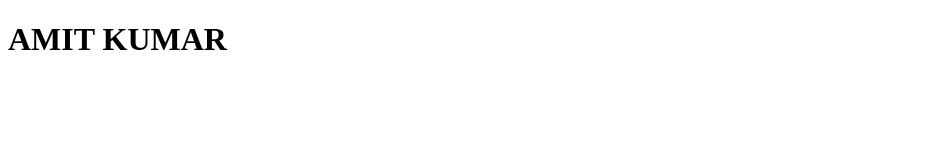
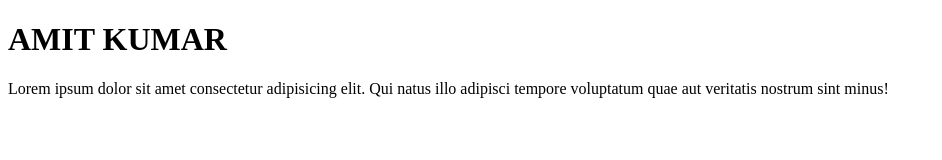
Before and after one commit to Vivekkumar8084904306/Practise-Repo, a plain HTML site: page index.html in a window 1280 px wide. Shown: the whole page, without its empty margins (0-942 px from the left). Drawn offline with Linux system fonts and the light colour scheme.

Commit message:
added a branch

```diff
--- a/index.html
+++ b/index.html
@@ -7,5 +7,6 @@
 </head>
 <body>
     <h1>AMIT KUMAR</h1>
+    <p>Lorem ipsum dolor sit amet consectetur adipisicing elit. Qui natus illo adipisci tempore voluptatum quae aut veritatis nostrum sint minus!</p>
 </body>
 </html>
```
